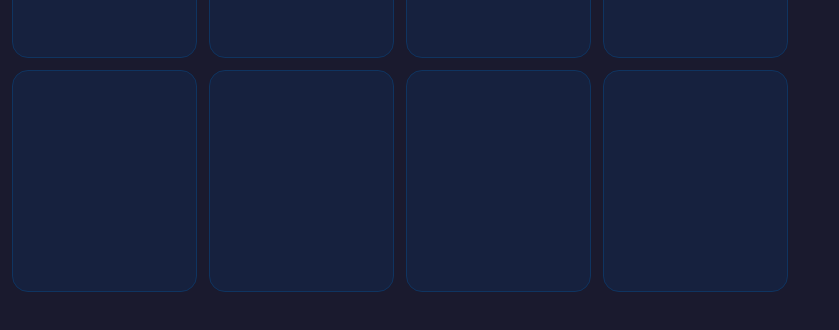
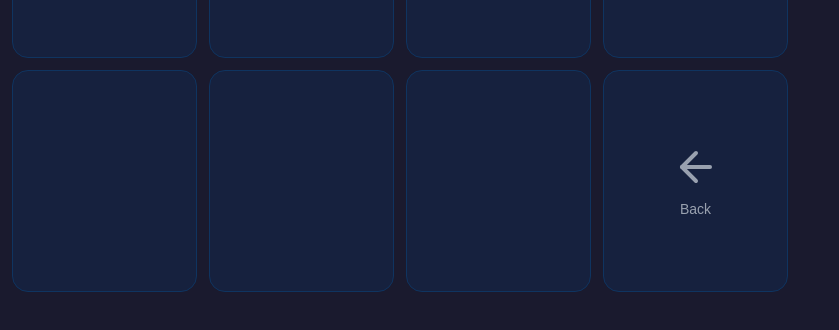
Before and after one commit to marc2912/Dorian, a Next.js app: page /lights in a window 1280 px wide. Shown: the part 176-506 px from the top of the page, without its empty margins (0-839 px from the left). Built offline with nearby package versions, Linux system fonts and the light colour scheme.

Commit message:
feat(ui): add back button to tile 8 on sub-pages
TileGrid accepts a showBack prop that places a back arrow
in the bottom-right tile, linking to the homepage.

```diff
--- a/src/app/lights/page.tsx
+++ b/src/app/lights/page.tsx
@@ -63,5 +63,5 @@ export default function LightsPage() {
     },
   ];
 
-  return <TileGrid tiles={tiles} />;
+  return <TileGrid tiles={tiles} showBack />;
 }
--- a/src/components/TileGrid.tsx
+++ b/src/components/TileGrid.tsx
@@ -8,10 +8,36 @@ export interface Tile {
 
 interface TileGridProps {
   tiles: Tile[];
+  showBack?: boolean;
 }
 
-export default function TileGrid({ tiles }: TileGridProps) {
-  const cells = Array.from({ length: 8 }, (_, i) => tiles[i] || {});
+const backTile: Tile = {
+  href: "/",
+  content: (
+    <div className="flex flex-col items-center gap-2">
+      <svg
+        xmlns="http://www.w3.org/2000/svg"
+        viewBox="0 0 24 24"
+        fill="none"
+        stroke="currentColor"
+        strokeWidth={2}
+        strokeLinecap="round"
+        strokeLinejoin="round"
+        className="w-12 h-12 text-gray-400"
+      >
+        <path d="M19 12H5" />
+        <path d="M12 19l-7-7 7-7" />
+      </svg>
+      <span className="text-sm font-medium text-gray-400">Back</span>
+    </div>
+  ),
+};
+
+export default function TileGrid({ tiles, showBack }: TileGridProps) {
+  const cells = Array.from({ length: 8 }, (_, i) => {
+    if (showBack && i === 7) return backTile;
+    return tiles[i] || {};
+  });
 
   return (
     <div className="grid grid-cols-4 grid-rows-2 gap-3 p-3 w-full h-full">
```
